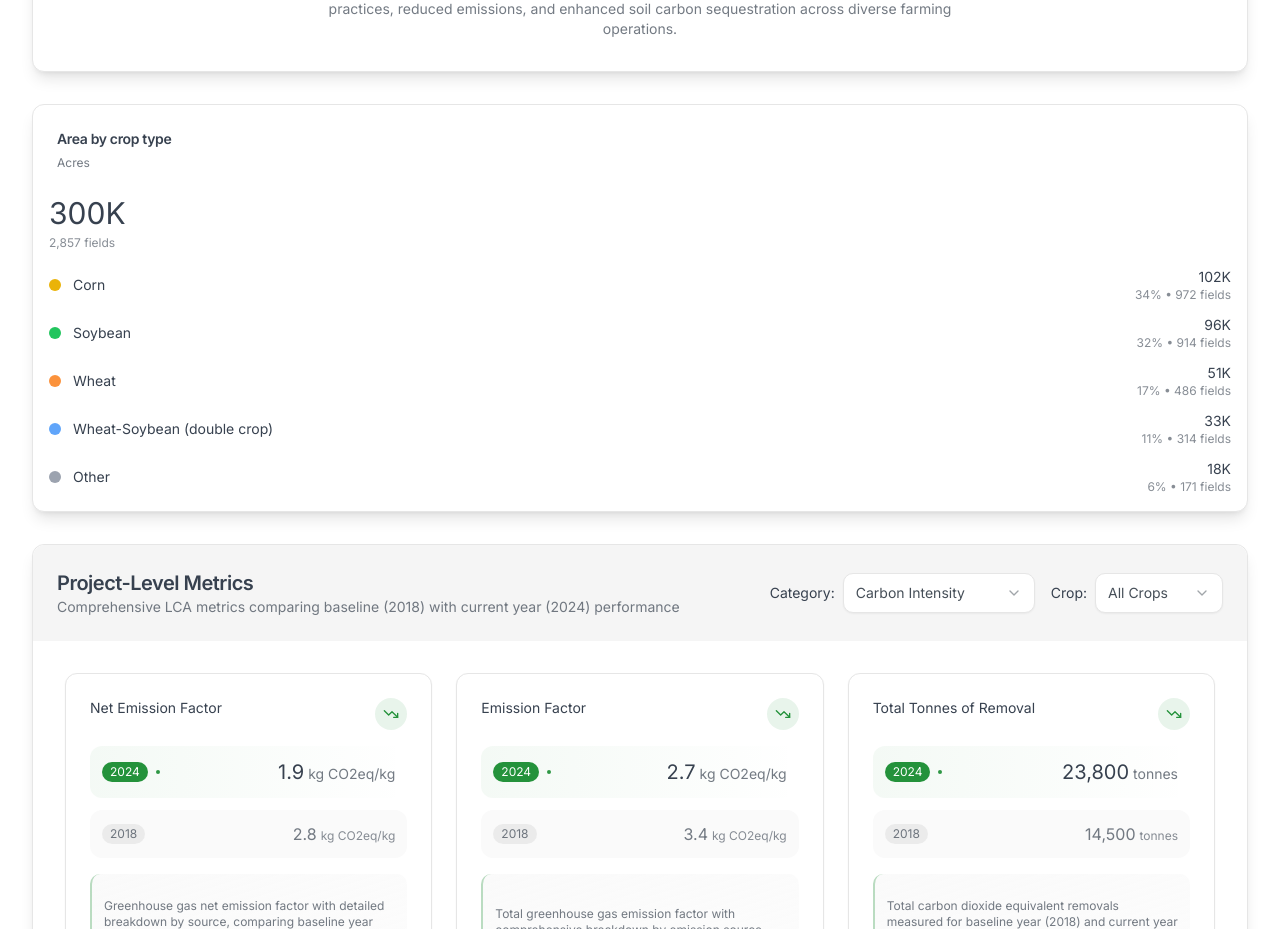
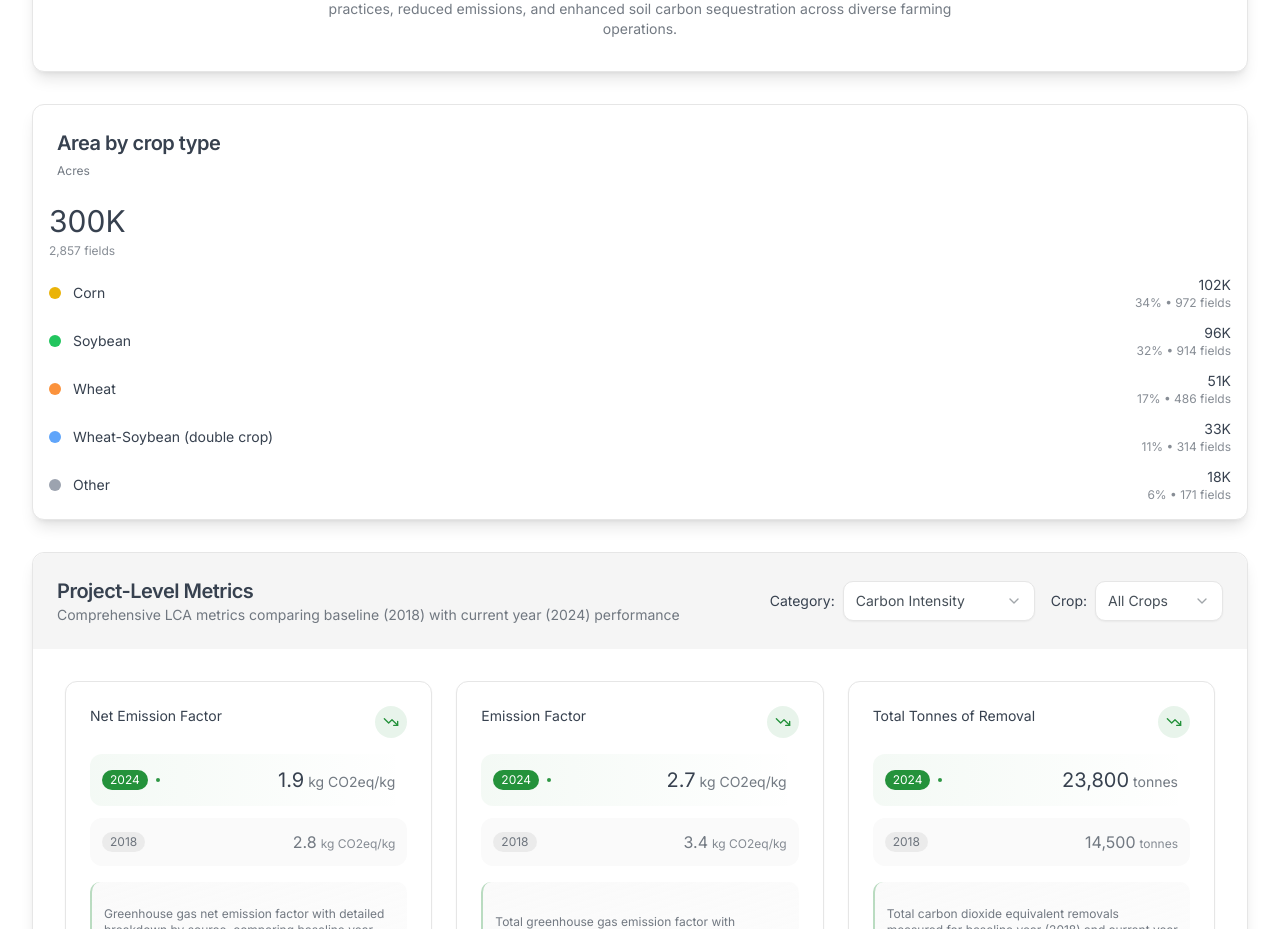
Before and after one commit to HabiTerre/carbon-insights-dashboard, a React (Vite) app: page / in a window 1280 px wide. Shown: the part 920-1849 px from the top of the page. Built offline with nearby package versions, Linux system fonts and the light colour scheme.

Commit message:
Change title to Project level metrics
Updated the title of the "Area by crop type" section to "Project level metrics" in `src/components/CropStatistics.tsx`.

```diff
--- a/src/components/CropStatistics.tsx
+++ b/src/components/CropStatistics.tsx
@@ -9,7 +9,7 @@ const CropStatistics = () => {
   return (
     <Card className="h-full border-brand-grey shadow-lg flex flex-col hover:shadow-xl hover:bg-brand-grey/20 hover:border-brand-primary transition-all duration-300">
       <CardHeader className="pb-2 flex-shrink-0">
-        <CardTitle className="text-sm font-avenir-medium text-brand-text">Area by crop type</CardTitle>
+        <CardTitle className="text-brand-text text-xl font-avenir-medium">Area by crop type</CardTitle>
         <div className="text-xs text-brand-text/70 font-avenir-book">Acres</div>
       </CardHeader>
       <CardContent className="flex-1 flex flex-col p-4 min-h-0">
```
